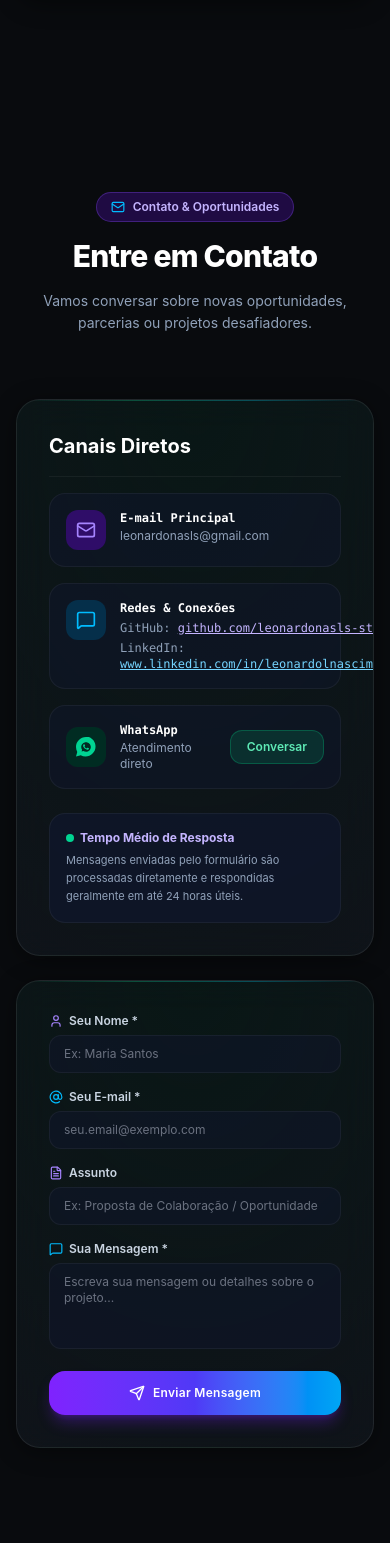
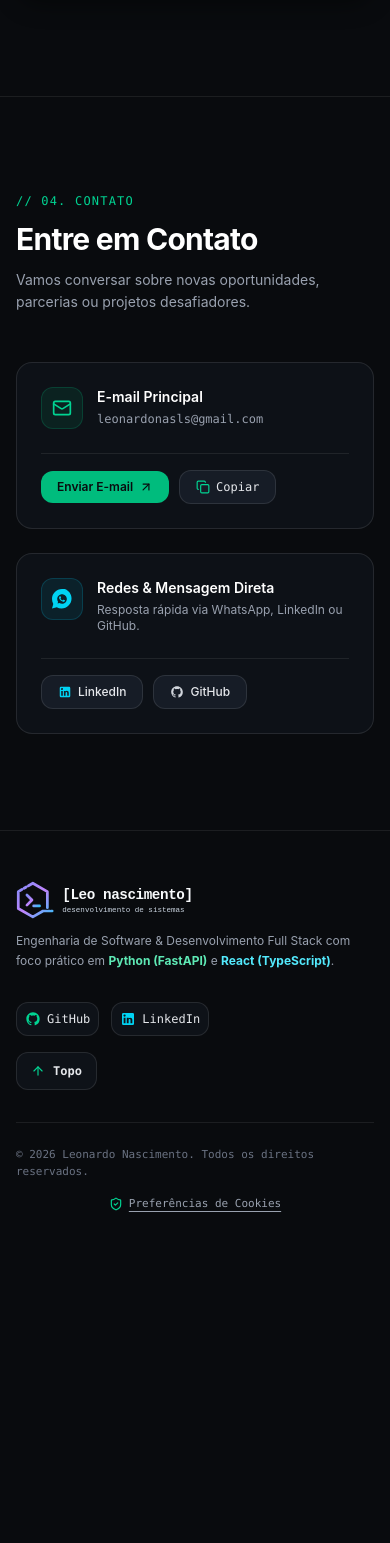
Before and after one commit to leonardonasls-stack/projeto-integrador-iv-a, a React (Vite) app: page / in a window 390 px wide. Shown: the part 8045-9588 px from the top of the page. After the commit the page ends 9306 px from the top, so only its background shows below. Built offline with nearby package versions, Linux system fonts and the light colour scheme.

Commit message:
refactor(contact,footer): simplify to direct channels and align palette

```diff
--- a/src/components/layout/Footer.tsx
+++ b/src/components/layout/Footer.tsx
@@ -11,50 +11,50 @@ export const Footer: React.FC = () => {
   };
 
   return (
-    <footer className="border-t border-white/5 py-12 text-left relative bg-[#02050c]">
-      <div className="max-w-7xl mx-auto px-4 sm:px-6 lg:px-8">
-        <div className="grid grid-cols-1 md:grid-cols-12 gap-8 items-center border-b border-white/5 pb-8">
+    <footer className="border-t border-white/8 py-12 text-left relative bg-canvas">
+      <div className="max-w-6xl mx-auto px-4 sm:px-6 lg:px-8">
+        <div className="grid grid-cols-1 md:grid-cols-12 gap-8 items-center border-b border-white/8 pb-8">
 
           {/* Brand Info (6 cols) */}
           <div className="md:col-span-6 space-y-3">
             <div className="flex items-center">
               <img src="/icons.svg" alt="Leonardo Nascimento" className="h-10 w-auto" />
             </div>
-            <p className="text-xs text-slate-400 max-w-md leading-relaxed font-sans">
-              Engenharia de Software &amp; Desenvolvimento Full Stack com foco prático em <strong className="text-violet-300">Python (FastAPI)</strong> e <strong className="text-sky-300">React (TypeScript)</strong>.
+            <p className="text-xs text-gray-400 max-w-md leading-relaxed font-sans">
+              Engenharia de Software &amp; Desenvolvimento Full Stack com foco prático em <strong className="text-emerald-300">Python (FastAPI)</strong> e <strong className="text-cyan-300">React (TypeScript)</strong>.
             </p>
           </div>
 
           {/* Nav & Action (6 cols) */}
           <div className="md:col-span-6 flex flex-col sm:flex-row items-start sm:items-center justify-between md:justify-end gap-4">
-            <div className="flex items-center gap-3 text-xs font-mono text-slate-300">
+            <div className="flex items-center gap-3 text-xs font-mono text-gray-300">
               <a
                 href={profile.githubUrl || "https://github.com/leonardonasls-stack"}
                 target="_blank"
                 rel="noopener noreferrer"
-                className="hover:text-white transition-colors flex items-center gap-1.5 p-2 rounded-xl bg-slate-900/80 border border-white/10 text-slate-200"
+                className="hover:text-white transition-colors flex items-center gap-1.5 p-2 rounded-xl bg-surface/80 border border-white/10 text-gray-200"
               >
-                <GithubIcon className="w-4 h-4 text-violet-400" />
+                <GithubIcon className="w-4 h-4 text-emerald-400" />
                 <span>GitHub</span>
               </a>
               <a
                 href={profile.linkedinUrl || "https://linkedin.com"}
                 target="_blank"
                 rel="noopener noreferrer"
-                className="hover:text-white transition-colors flex items-center gap-1.5 p-2 rounded-xl bg-slate-900/80 border border-white/10 text-slate-200"
+                className="hover:text-white transition-colors flex items-center gap-1.5 p-2 rounded-xl bg-surface/80 border border-white/10 text-gray-200"
               >
-                <LinkedinIcon className="w-4 h-4 text-sky-400" />
+                <LinkedinIcon className="w-4 h-4 text-cyan-400" />
                 <span>LinkedIn</span>
               </a>
             </div>
 
             <button
               onClick={scrollToTop}
-              className="p-2.5 px-3.5 rounded-xl bg-slate-900/80 hover:bg-slate-800 text-slate-200 hover:text-white border border-white/10 transition-colors flex items-center gap-2 text-xs font-semibold focus:outline-none focus:ring-2 focus:ring-violet-400 font-mono"
+              className="p-2.5 px-3.5 rounded-xl bg-surface/80 hover:bg-surface-elevated text-gray-200 hover:text-white border border-white/10 transition-colors flex items-center gap-2 text-xs font-semibold focus:outline-none focus-visible:ring-2 focus-visible:ring-emerald-400 font-mono"
               title="Voltar ao topo da página"
               aria-label="Voltar para o topo da página"
             >
-              <ArrowUp className="w-3.5 h-3.5 text-violet-400" />
+              <ArrowUp className="w-3.5 h-3.5 text-emerald-400" />
               <span>Topo</span>
             </button>
           </div>
@@ -62,17 +62,17 @@ export const Footer: React.FC = () => {
         </div>
 
         {/* Footer Bottom Bar */}
-        <div className="pt-6 flex flex-col sm:flex-row items-center justify-between gap-4 text-[11px] font-mono text-slate-500">
+        <div className="pt-6 flex flex-col sm:flex-row items-center justify-between gap-4 text-[11px] font-mono text-gray-500">
           <p>{profile.footerText || '© 2026 Leonardo Nascimento · Construído com React 19, TypeScript, Tailwind CSS e Framer Motion.'}</p>
 
           <div className="flex flex-wrap items-center justify-center gap-4">
             <button
               type="button"
               onClick={openCookieSettings}
-              className="flex items-center gap-1.5 text-slate-400 hover:text-indigo-300 underline underline-offset-4 transition-colors cursor-pointer"
+              className="flex items-center gap-1.5 text-gray-400 hover:text-emerald-300 underline underline-offset-4 transition-colors cursor-pointer focus:outline-none focus-visible:ring-2 focus-visible:ring-emerald-400 rounded"
               title="Gerenciar preferências de cookies"
             >
-              <ShieldCheck className="w-3.5 h-3.5 text-indigo-400" />
+              <ShieldCheck className="w-3.5 h-3.5 text-emerald-400" />
               <span>Preferências de Cookies</span>
             </button>
           </div>
--- a/src/components/portfolio/ContactSection.tsx
+++ b/src/components/portfolio/ContactSection.tsx
@@ -1,321 +1,109 @@
-import React, { useState } from 'react';
+import React from 'react';
+import { Mail, Copy, ArrowUpRight } from 'lucide-react';
+import { useProfile } from '../../context/ProfileContext';
 import { useToast } from '../../context/ToastContext';
-import { useProfile } from '../../context/ProfileContext';
-import { Mail, Send, CheckCircle2, MessageSquare, User, AtSign, FileText } from 'lucide-react';
-import { EmailService } from '../../services/emailService';
-import { safeHostPath } from '../../utils/urlHelper';
-import { WhatsappIcon } from '../ui/SocialIcons';
+import { WhatsappIcon, GithubIcon, LinkedinIcon } from '../ui/SocialIcons';
 
 export const ContactSection: React.FC = () => {
   const { profile } = useProfile();
   const { addToast } = useToast();
-  const [formData, setFormData] = useState({
-    name: '',
-    email: '',
-    subject: '',
-    message: '',
-    _gotcha: ''
-  });
 
-  const [loading, setLoading] = useState(false);
-  const [submitted, setSubmitted] = useState(false);
-  const [lastSubmitTime, setLastSubmitTime] = useState(0);
+  const email = profile.email || 'contato@leonardonascimento.dev';
 
-  const handleChange = (e: React.ChangeEvent<HTMLInputElement | HTMLTextAreaElement>) => {
-    setFormData((prev) => ({
-      ...prev,
-      [e.target.name]: e.target.value
-    }));
-  };
-
-  const handleSubmit = async (e: React.FormEvent) => {
-    e.preventDefault();
-
-    // Honeypot check for bots
-    if (formData._gotcha) {
-      addToast('success', 'Mensagem Enviada!', 'Obrigado pelo contato.');
-      setFormData({ name: '', email: '', subject: '', message: '', _gotcha: '' });
-      return;
-    }
-
-    if (!formData.name || !formData.email || !formData.message) {
-      addToast('error', 'Campos Obrigatórios', 'Por favor, preencha nome, e-mail e a mensagem.');
-      return;
-    }
-
-    // Cooldown check (30 seconds)
-    const now = Date.now();
-    if (now - lastSubmitTime < 30000) {
-      addToast('error', 'Aguarde', 'Por favor, aguarde 30 segundos antes de enviar outra mensagem.');
-      return;
-    }
-
-    setLoading(true);
-    const result = await EmailService.sendContactMessage(formData);
-    setLoading(false);
-
-    if (result.mailtoFallback) {
-      // Fallback for when Formspree is not configured
-      const subject = encodeURIComponent(formData.subject || `Contato do Portfólio de ${formData.name}`);
-      const body = encodeURIComponent(`Nome: ${formData.name}\nE-mail: ${formData.email}\n\nMensagem:\n${formData.message}`);
-      window.location.href = `mailto:${profile.email || 'leonardonasls@gmail.com'}?subject=${subject}&body=${body}`;
-
-      setSubmitted(true);
-      setLastSubmitTime(now);
-      addToast('info', 'Redirecionando...', 'O formulário será enviado através do seu cliente de e-mail.');
-      setFormData({ name: '', email: '', subject: '', message: '', _gotcha: '' });
-      return;
-    }
-
-    if (result.success) {
-      setSubmitted(true);
-      setLastSubmitTime(now);
-      addToast(
-        'success',
-        'Mensagem Enviada!',
-        `Obrigado ${formData.name}, sua mensagem foi recebida com sucesso.`
-      );
-      setFormData({ name: '', email: '', subject: '', message: '', _gotcha: '' });
-    } else {
-      addToast('error', 'Erro no Formulário', result.error || 'Não foi possível enviar sua mensagem.');
+  const handleCopyEmail = async () => {
+    try {
+      await navigator.clipboard.writeText(email);
+      addToast('success', 'E-mail copiado', `${email} foi copiado para a área de transferência.`);
+    } catch {
+      addToast('info', 'E-mail', email);
     }
   };
 
   return (
-    <section id="contato" className="py-24 relative overflow-hidden">
-      {/* Background Cyber Glow */}
-      <div aria-hidden="true" className="absolute top-1/2 right-1/4 w-112.5 h-87.5 bg-violet-600/10 blur-[140px] rounded-full pointer-events-none -z-10" />
-
-      <div className="max-w-7xl mx-auto px-4 sm:px-6 lg:px-8">
-
+    <section id="contato" className="py-24 border-t border-white/8">
+      <div className="max-w-6xl mx-auto px-4 sm:px-6 lg:px-8">
         {/* Section Header */}
-        <div className="text-center max-w-3xl mx-auto space-y-4 mb-16">
-          <div className="inline-flex items-center gap-2 px-3.5 py-1.5 rounded-full bg-violet-950/60 border border-violet-500/30 text-violet-300 text-xs font-semibold">
-            <Mail className="w-3.5 h-3.5 text-sky-400" />
-            <span>Contato &amp; Oportunidades</span>
-          </div>
-          <h2 className="text-3xl sm:text-4xl lg:text-5xl font-extrabold text-white tracking-tight">
+        <div className="max-w-2xl space-y-3 mb-12">
+          <p className="font-mono text-xs uppercase tracking-widest text-emerald-400">
+            // 04. contato
+          </p>
+          <h2 className="text-3xl sm:text-4xl font-bold text-white tracking-tight">
             {profile.contactTitle || 'Vamos Conversar?'}
           </h2>
-          <p className="text-slate-400 text-sm sm:text-base leading-relaxed">
+          <p className="text-gray-400 text-sm sm:text-base leading-relaxed">
             {profile.contactSubtitle || 'Aberto a novas oportunidades de desenvolvimento backend e full stack, colaborações em projetos e troca de ideias sobre engenharia de software.'}
           </p>
         </div>
 
-        <div className="grid grid-cols-1 lg:grid-cols-12 gap-6 items-stretch">
-
-          {/* Contact Info Bento (5 cols) */}
-          <div className="lg:col-span-5 bento-card p-8 rounded-3xl space-y-6 text-left flex flex-col justify-between">
-            <div>
-              <h3 className="text-xl font-bold text-white border-b border-white/5 pb-4">
-                Canais Diretos
-              </h3>
-
-              <div className="space-y-4 text-xs font-mono text-slate-300 pt-4">
-                <div className="flex items-start gap-3.5 p-4 rounded-2xl bg-slate-900/60 border border-white/5">
-                  <div className="p-2.5 rounded-xl bg-violet-950 text-violet-400">
+        {/* Direct Channels */}
+        <div className="grid grid-cols-1 md:grid-cols-2 gap-6 max-w-4xl">
+          {/* Email Direct Channel */}
+          <div className="p-6 rounded-2xl bg-surface/70 border border-white/10 flex flex-col justify-between gap-6">
+            <div className="flex items-start gap-3.5">
+              <div className="p-2.5 rounded-xl bg-emerald-500/10 border border-emerald-500/20 text-emerald-400 shrink-0">
                 <Mail className="w-5 h-5" />
               </div>
-                  <div>
-                    <h4 className="font-semibold text-white">E-mail Principal</h4>
-                    <p className="text-slate-400 text-xs font-sans mt-0.5">{profile.email || 'leonardonasls@gmail.com'}</p>
+              <div className="min-w-0">
+                <h3 className="text-sm font-semibold text-white">E-mail Principal</h3>
+                <p className="text-xs font-mono text-gray-400 mt-1 break-all">{email}</p>
               </div>
             </div>
 
-                <div className="flex items-start gap-3.5 p-4 rounded-2xl bg-slate-900/60 border border-white/5">
-                  <div className="p-2.5 rounded-xl bg-sky-950 text-sky-400">
-                    <MessageSquare className="w-5 h-5" />
+            <div className="flex flex-wrap items-center gap-2.5 pt-4 border-t border-white/8">
+              <a
+                href={`mailto:${email}`}
+                className="px-4 py-2 rounded-xl bg-emerald-500 hover:bg-emerald-400 text-canvas font-semibold text-xs inline-flex items-center gap-1.5 transition-colors focus:outline-none focus-visible:ring-2 focus-visible:ring-emerald-400"
+              >
+                <span>Enviar E-mail</span>
+                <ArrowUpRight className="w-3.5 h-3.5" />
+              </a>
+              <button
+                type="button"
+                onClick={handleCopyEmail}
+                className="px-4 py-2 rounded-xl bg-surface-elevated hover:bg-white/10 text-gray-200 font-mono text-xs border border-white/10 inline-flex items-center gap-1.5 transition-colors focus:outline-none focus-visible:ring-2 focus-visible:ring-emerald-400"
+              >
+                <Copy className="w-3.5 h-3.5 text-emerald-400" />
+                <span>Copiar</span>
+              </button>
             </div>
-                  <div className="space-y-1">
-                    <h4 className="font-semibold text-white">Redes &amp; Conexões</h4>
-                    <p className="text-slate-400">
-                      GitHub:{' '}
-                      <a
-                        href={profile.githubUrl || "https://github.com/leonardonasls-stack"}
-                        target="_blank"
-                        rel="noopener noreferrer"
-                        className="text-violet-300 hover:text-white underline"
-                      >
-                        {profile.githubUrl ? safeHostPath(profile.githubUrl) : 'github.com/leonardonasls-stack'}
-                      </a>
-                    </p>
-                    <p className="text-slate-400">
-                      LinkedIn:{' '}
-                      <a
-                        href={profile.linkedinUrl || "https://linkedin.com"}
-                        target="_blank"
-                        rel="noopener noreferrer"
-                        className="text-sky-300 hover:text-white underline"
-                      >
-                        {profile.linkedinUrl ? safeHostPath(profile.linkedinUrl) : 'linkedin.com'}
-                      </a>
+          </div>
+
+          {/* WhatsApp & Socials Direct Channel */}
+          <div className="p-6 rounded-2xl bg-surface/70 border border-white/10 flex flex-col justify-between gap-6">
+            <div className="flex items-start gap-3.5">
+              <div className="p-2.5 rounded-xl bg-cyan-500/10 border border-cyan-500/20 text-cyan-400 shrink-0">
+                <WhatsappIcon className="w-5 h-5" />
+              </div>
+              <div>
+                <h3 className="text-sm font-semibold text-white">Redes &amp; Mensagem Direta</h3>
+                <p className="text-xs text-gray-400 mt-1">
+                  Resposta rápida via WhatsApp, LinkedIn ou GitHub.
                 </p>
               </div>
             </div>
 
-                <div className="flex items-center justify-between gap-3.5 p-4 rounded-2xl bg-slate-900/60 border border-white/5">
-                  <div className="flex items-center gap-3.5">
-                    <div className="p-2.5 rounded-xl bg-emerald-950 text-emerald-400">
-                      <WhatsappIcon className="w-5 h-5" />
-                    </div>
-                    <div>
-                      <h4 className="font-semibold text-white">WhatsApp</h4>
-                      <p className="text-slate-400 text-xs font-sans mt-0.5">Atendimento direto</p>
-                    </div>
-                  </div>
+            <div className="flex flex-wrap items-center gap-2.5 pt-4 border-t border-white/8">
               <a
-                    href={`https://wa.me/5582999974649?text=${encodeURIComponent('Olá Leonardo! Vim através do seu portfólio e gostaria de conversar.')}`}
+                href={profile.linkedinUrl || 'https://linkedin.com'}
                 target="_blank"
                 rel="noopener noreferrer"
-                    className="px-4 py-2 rounded-xl bg-emerald-600/20 hover:bg-emerald-600 text-emerald-300 hover:text-white border border-emerald-500/30 text-xs font-sans font-semibold transition-colors shrink-0"
-                    aria-label="Iniciar conversa via WhatsApp"
+                className="px-4 py-2 rounded-xl bg-surface-elevated hover:bg-white/10 text-gray-200 font-medium text-xs border border-white/10 inline-flex items-center gap-1.5 transition-colors focus:outline-none focus-visible:ring-2 focus-visible:ring-emerald-400"
               >
-                    Conversar
+                <LinkedinIcon className="w-3.5 h-3.5 text-cyan-400" />
+                <span>LinkedIn</span>
+              </a>
+              <a
+                href={profile.githubUrl || 'https://github.com/leonardonasls-stack'}
+                target="_blank"
+                rel="noopener noreferrer"
+                className="px-4 py-2 rounded-xl bg-surface-elevated hover:bg-white/10 text-gray-200 font-medium text-xs border border-white/10 inline-flex items-center gap-1.5 transition-colors focus:outline-none focus-visible:ring-2 focus-visible:ring-emerald-400"
+              >
+                <GithubIcon className="w-3.5 h-3.5 text-gray-300" />
+                <span>GitHub</span>
               </a>
             </div>
           </div>
         </div>
-
-            <div className="p-4 rounded-2xl bg-slate-900/80 border border-white/5 text-xs text-slate-400 space-y-1.5 font-sans">
-              <h4 className="font-bold text-violet-300 flex items-center gap-1.5">
-                <span className="w-2 h-2 rounded-full bg-emerald-400" />
-                Tempo Médio de Resposta
-              </h4>
-              <p className="text-[11px] leading-relaxed">
-                Mensagens enviadas pelo formulário são processadas diretamente e respondidas geralmente em até 24 horas úteis.
-              </p>
-            </div>
-          </div>
-
-          {/* Contact Form Bento (7 cols) */}
-          <div className="lg:col-span-7 bento-card p-8 rounded-3xl text-left">
-            {submitted ? (
-              <div className="py-14 text-center space-y-4">
-                <CheckCircle2 className="w-14 h-14 text-sky-400 mx-auto" />
-                <h3 className="text-2xl font-bold text-white">Mensagem Enviada com Sucesso!</h3>
-                <p className="text-xs text-slate-300 max-w-md mx-auto leading-relaxed">
-                  Obrigado pelo contato! Sua mensagem foi recebida e responderei o mais breve possível.
-                </p>
-                <button
-                  onClick={() => setSubmitted(false)}
-                  className="px-6 py-2.5 rounded-xl bg-slate-800 text-slate-200 text-xs font-semibold hover:bg-slate-700 transition-colors"
-                >
-                  Enviar outra mensagem
-                </button>
-              </div>
-            ) : (
-              <form onSubmit={handleSubmit} className="space-y-4">
-                <div className="grid grid-cols-1 sm:grid-cols-2 gap-4">
-
-                  {/* Name Input */}
-                  <div className="space-y-1.5">
-                    <label htmlFor="contact-name" className="text-xs font-semibold text-slate-300 flex items-center gap-1.5">
-                      <User className="w-3.5 h-3.5 text-violet-400" />
-                      <span>Seu Nome *</span>
-                    </label>
-                    <input
-                      id="contact-name"
-                      type="text"
-                      name="name"
-                      value={formData.name}
-                      onChange={handleChange}
-                      placeholder="Ex: Maria Santos"
-                      required
-                      maxLength={80}
-                      className="w-full px-3.5 py-2.5 rounded-xl bg-slate-900/60 border border-white/5 text-slate-100 text-xs focus:outline-none focus:ring-2 focus:ring-violet-400 font-sans"
-                    />
-                  </div>
-
-                  {/* Email Input */}
-                  <div className="space-y-1.5">
-                    <label htmlFor="contact-email" className="text-xs font-semibold text-slate-300 flex items-center gap-1.5">
-                      <AtSign className="w-3.5 h-3.5 text-sky-400" />
-                      <span>Seu E-mail *</span>
-                    </label>
-                    <input
-                      id="contact-email"
-                      type="email"
-                      name="email"
-                      value={formData.email}
-                      onChange={handleChange}
-                      placeholder="seu.email@exemplo.com"
-                      required
-                      maxLength={200}
-                      className="w-full px-3.5 py-2.5 rounded-xl bg-slate-900/60 border border-white/5 text-slate-100 text-xs focus:outline-none focus:ring-2 focus:ring-violet-400 font-sans"
-                    />
-                  </div>
-
-                </div>
-
-                {/* Subject */}
-                <div className="space-y-1.5">
-                  <label htmlFor="contact-subject" className="text-xs font-semibold text-slate-300 flex items-center gap-1.5">
-                    <FileText className="w-3.5 h-3.5 text-violet-400" />
-                    <span>Assunto</span>
-                  </label>
-                  <input
-                    id="contact-subject"
-                    type="text"
-                    name="subject"
-                    value={formData.subject}
-                    onChange={handleChange}
-                    placeholder="Ex: Proposta de Colaboração / Oportunidade"
-                    maxLength={120}
-                    className="w-full px-3.5 py-2.5 rounded-xl bg-slate-900/60 border border-white/5 text-slate-100 text-xs focus:outline-none focus:ring-2 focus:ring-violet-400 font-sans"
-                  />
-                </div>
-
-                {/* Message */}
-                <div className="space-y-1.5">
-                  <label htmlFor="contact-message" className="text-xs font-semibold text-slate-300 flex items-center gap-1.5">
-                    <MessageSquare className="w-3.5 h-3.5 text-sky-400" />
-                    <span>Sua Mensagem *</span>
-                  </label>
-                  <textarea
-                    id="contact-message"
-                    name="message"
-                    rows={4}
-                    value={formData.message}
-                    onChange={handleChange}
-                    placeholder="Escreva sua mensagem ou detalhes sobre o projeto..."
-                    required
-                    maxLength={2000}
-                    className="w-full px-3.5 py-2.5 rounded-xl bg-slate-900/60 border border-white/5 text-slate-100 text-xs focus:outline-none focus:ring-2 focus:ring-violet-400 resize-none font-sans"
-                  />
-                </div>
-
-                {/* Honeypot field */}
-                <input
-                  type="text"
-                  name="_gotcha"
-                  style={{ display: 'none' }}
-                  tabIndex={-1}
-                  autoComplete="off"
-                  value={formData._gotcha}
-                  onChange={handleChange}
-                />
-
-                {/* Submit Button */}
-                <button
-                  type="submit"
-                  disabled={loading}
-                  className="w-full min-h-11 py-3.5 px-6 rounded-2xl bg-linear-to-r from-violet-600 via-indigo-600 to-sky-500 hover:from-violet-500 hover:to-sky-400 text-white font-semibold text-xs shadow-lg shadow-violet-600/30 flex items-center justify-center gap-2 transition-all transform active:scale-[0.98] disabled:opacity-50 focus:outline-none focus:ring-2 focus:ring-violet-400 tracking-wide"
-                >
-                  {loading ? (
-                    <span>Enviando mensagem...</span>
-                  ) : (
-                    <>
-                      <Send className="w-4 h-4" />
-                      <span>Enviar Mensagem</span>
-                    </>
-                  )}
-                </button>
-              </form>
-            )}
-          </div>
-
-        </div>
-
       </div>
     </section>
   );
```
Lines whose indentation alone changed are shown as unchanged.
